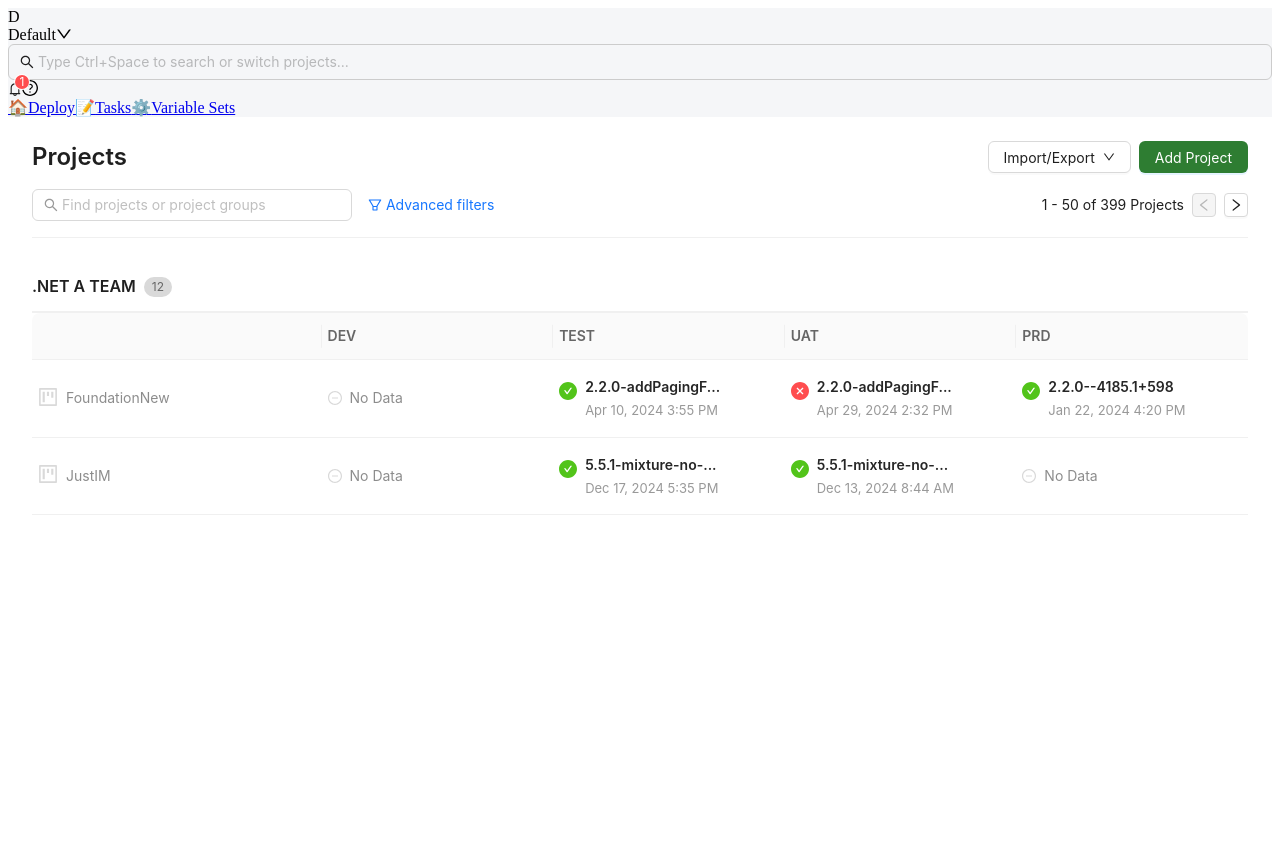
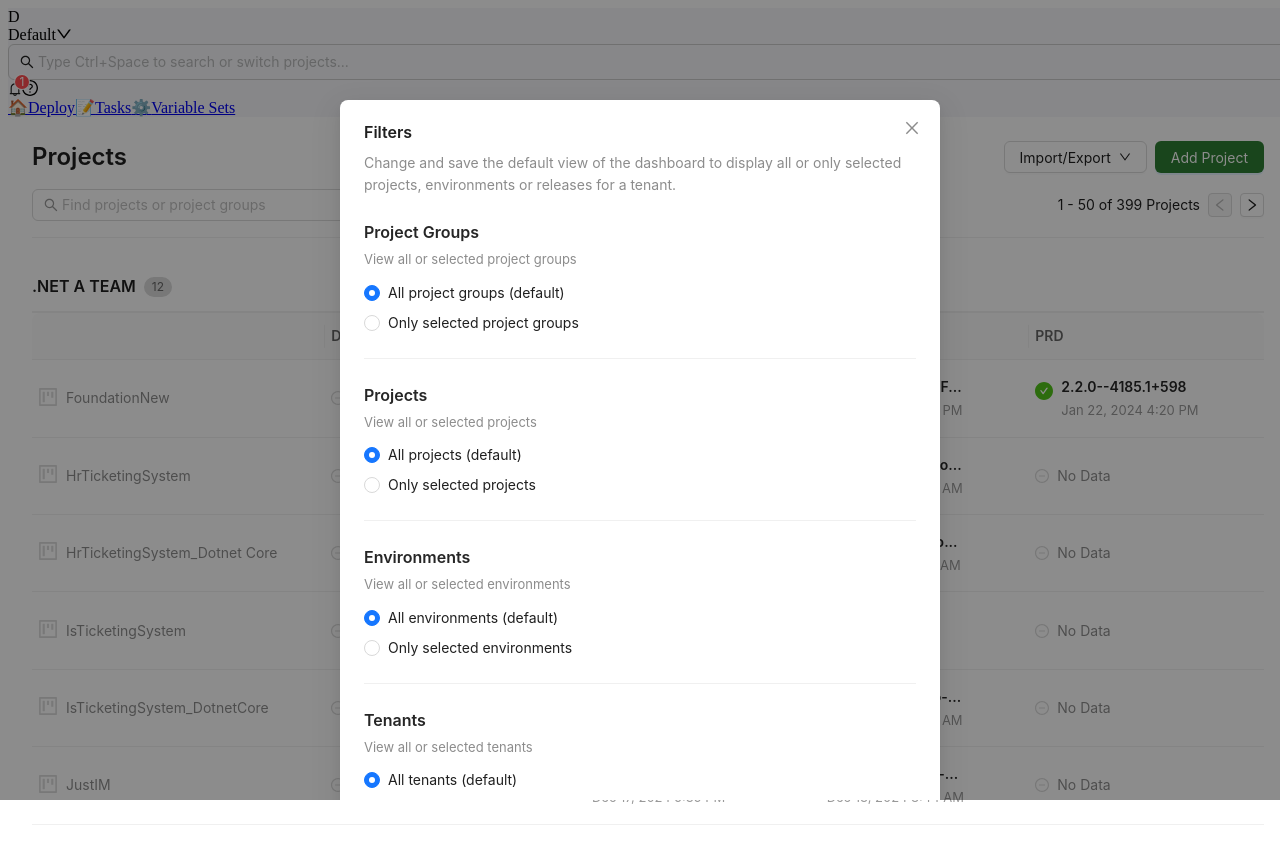
Before and after one commit to SolarifyDev/SquidWeb, a React (Vite) app: page / in a window 1280 px wide. Both pictures are taken after a click on the link "Advanced filters". Shown: the top 864 px of the page. Built offline with nearby package versions, Linux system fonts and the light colour scheme.

Commit message:
Update index.tsx

```diff
--- a/src/pages/project/index.tsx
+++ b/src/pages/project/index.tsx
@@ -8,7 +8,9 @@ import {
   Badge,
   Typography,
   Tooltip,
-  Menu
+  Menu,
+  Modal,
+  Radio
 } from 'antd';
 import {
   SearchOutlined,
@@ -109,16 +111,51 @@ const styles: { [key: string]: CSSProperties } = {
     cursor: 'pointer',
     userSelect: 'none',
   },
+  modalDescription: {
+    color: '#8c8c8c',
+    fontSize: '14px',
+    marginBottom: '24px',
+  },
+  filterSection: {
+    marginBottom: '24px',
+    paddingBottom: '24px',
+    borderBottom: '1px solid #f0f0f0',
+  },
+  filterSectionLast: {
+    marginBottom: '24px',
+  },
+  filterLabel: {
+    fontSize: '16px',
+    fontWeight: 600,
+    color: '#262626',
+    marginBottom: '4px',
+  },
+  filterDescription: {
+    fontSize: '13px',
+    color: '#8c8c8c',
+    marginBottom: '12px',
+  },
+  radioGroup: {
+    display: 'flex',
+    flexDirection: 'column',
+    gap: '8px',
+  },
 };
 
 const Project: React.FC = () => {
   const [searchText, setSearchText] = useState('');
   const [currentPage, setCurrentPage] = useState(1);
   const [pageSize, setPageSize] = useState(50);
+  const [showFiltersModal, setShowFiltersModal] = useState(false);
+  const [projectGroups, setProjectGroups] = useState('all');
+  const [projects, setProjects] = useState('all');
+  const [environments, setEnvironments] = useState('all');
+  const [tenants, setTenants] = useState('all');
+
   const totalProjects = 399;
 
   // 模拟数据
-  const projectGroups: ProjectGroup[] = [
+  const projectGroupsData: ProjectGroup[] = [
     {
       name: '.NET A TEAM',
       count: 12,
@@ -142,6 +179,66 @@ const Project: React.FC = () => {
             timestamp: 'Jan 22, 2024 4:20 PM',
             status: 'success'
           }
+        },
+        {
+          key: '2',
+          name: 'HrTicketingSystem',
+          dev: null,
+          test: {
+            version: '2.4.13-mixture-no...',
+            timestamp: 'Dec 13, 2024 2:15 PM',
+            status: 'success'
+          },
+          uat: {
+            version: '2.4.13-mixture-no...',
+            timestamp: 'Dec 12, 2024 9:07 AM',
+            status: 'success'
+          },
+          prd: null
+        },
+        {
+          key: '3',
+          name: 'HrTicketingSystem_Dotnet Core',
+          dev: null,
+          test: {
+            version: '2.5.0-upgrade-to...',
+            timestamp: 'Oct 16, 2024 11:06 AM',
+            status: 'failed'
+          },
+          uat: {
+            version: '2.5.0-upgrade-to...',
+            timestamp: 'Dec 12, 2024 9:16 AM',
+            status: 'success'
+          },
+          prd: null
+        },
+        {
+          key: '4',
+          name: 'IsTicketingSystem',
+          dev: null,
+          test: {
+            version: '2.1.8-synchronize...',
+            timestamp: 'Dec 16, 2024 2:48 PM',
+            status: 'success'
+          },
+          uat: null,
+          prd: null
+        },
+        {
+          key: '5',
+          name: 'IsTicketingSystem_DotnetCore',
+          dev: null,
+          test: {
+            version: '2.1.4-upgrade-to-...',
+            timestamp: 'Oct 9, 2024 6:23 PM',
+            status: 'success'
+          },
+          uat: {
+            version: '2.1.4-upgrade-to-...',
+            timestamp: 'Dec 2, 2024 10:57 AM',
+            status: 'success'
+          },
+          prd: null
         },
         {
           key: '6',
@@ -217,6 +314,15 @@ const Project: React.FC = () => {
 
   const startIndex = (currentPage - 1) * pageSize + 1;
   const endIndex = Math.min(currentPage * pageSize, totalProjects);
+
+  const handleSaveFilters = () => {
+    console.log('Filters saved:', { projectGroups, projects, environments, tenants });
+    setShowFiltersModal(false);
+  };
+
+  const handleCancelFilters = () => {
+    setShowFiltersModal(false);
+  };
 
   const renderDeploymentCell = (deployment: DeploymentInfo | null) => {
     if (!deployment) {
@@ -346,7 +452,7 @@ const Project: React.FC = () => {
             onChange={(e) => setSearchText(e.target.value)}
             style={{ width: 320 }}
           />
-          <Link>
+          <Link onClick={() => setShowFiltersModal(true)}>
             <FilterOutlined /> Advanced filters
           </Link>
         </Space>
@@ -372,7 +478,7 @@ const Project: React.FC = () => {
       </div>
 
       <div style={styles.groups}>
-        {projectGroups.map((group) => (
+        {projectGroupsData.map((group) => (
           <div key={group.name} style={styles.group}>
             <div style={styles.groupHeader}>
               <Space>
@@ -392,6 +498,79 @@ const Project: React.FC = () => {
           </div>
         ))}
       </div>
+
+      {/* Advanced Filters Modal */}
+      <Modal
+        title="Filters"
+        open={showFiltersModal}
+        onCancel={handleCancelFilters}
+        footer={[
+          <Button key="cancel" onClick={handleCancelFilters}>
+            Cancel
+          </Button>,
+          <Button key="save" type="primary" onClick={handleSaveFilters} style={{ backgroundColor: '#d9d9d9', borderColor: '#d9d9d9', color: '#000' }}>
+            Save
+          </Button>,
+        ]}
+        width={600}
+      >
+        <div style={styles.modalDescription}>
+          Change and save the default view of the dashboard to display all or only selected projects,
+          environments or releases for a tenant.
+        </div>
+
+        <div style={styles.filterSection}>
+          <div style={styles.filterLabel}>Project Groups</div>
+          <div style={styles.filterDescription}>View all or selected project groups</div>
+          <Radio.Group
+            value={projectGroups}
+            onChange={(e) => setProjectGroups(e.target.value)}
+            style={styles.radioGroup}
+          >
+            <Radio value="all">All project groups (default)</Radio>
+            <Radio value="selected">Only selected project groups</Radio>
+          </Radio.Group>
+        </div>
+
+        <div style={styles.filterSection}>
+          <div style={styles.filterLabel}>Projects</div>
+          <div style={styles.filterDescription}>View all or selected projects</div>
+          <Radio.Group
+            value={projects}
+            onChange={(e) => setProjects(e.target.value)}
+            style={styles.radioGroup}
+          >
+            <Radio value="all">All projects (default)</Radio>
+            <Radio value="selected">Only selected projects</Radio>
+          </Radio.Group>
+        </div>
+
+        <div style={styles.filterSection}>
+          <div style={styles.filterLabel}>Environments</div>
+          <div style={styles.filterDescription}>View all or selected environments</div>
+          <Radio.Group
+            value={environments}
+            onChange={(e) => setEnvironments(e.target.value)}
+            style={styles.radioGroup}
+          >
+            <Radio value="all">All environments (default)</Radio>
+            <Radio value="selected">Only selected environments</Radio>
+          </Radio.Group>
+        </div>
+
+        <div style={styles.filterSectionLast}>
+          <div style={styles.filterLabel}>Tenants</div>
+          <div style={styles.filterDescription}>View all or selected tenants</div>
+          <Radio.Group
+            value={tenants}
+            onChange={(e) => setTenants(e.target.value)}
+            style={styles.radioGroup}
+          >
+            <Radio value="all">All tenants (default)</Radio>
+            <Radio value="selected">Only selected tenants</Radio>
+          </Radio.Group>
+        </div>
+      </Modal>
     </div>
   );
 };
```
